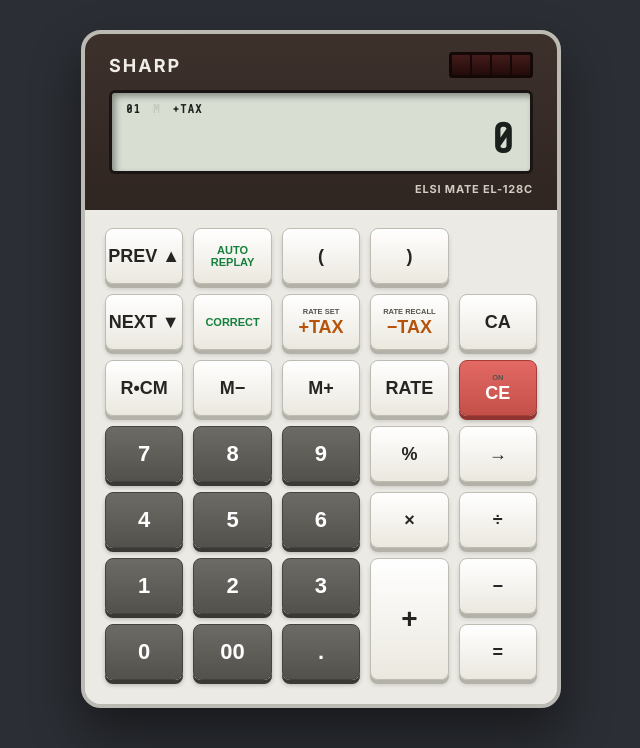
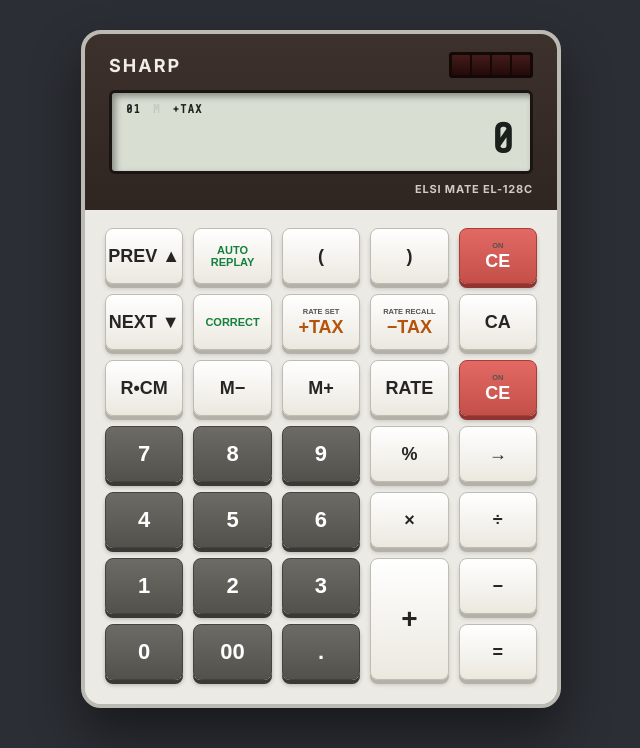
Before and after one commit to 0Valeriy0/OKR_lr2, an ASP.NET Core app: page /Index in a window 1280 px wide. Shown: the top 748 px of the page, without its empty margins (319-959 px from the left). Run offline with ASP.NET Core 8, Linux system fonts and the light colour scheme.

Commit message:
Додано додаткову кнопку видалення

```diff
--- a/OKR_lr2_1/Views/Home/Index.cshtml
+++ b/OKR_lr2_1/Views/Home/Index.cshtml
@@ -60,7 +60,9 @@
                 <button class="btn btn-light text-green" data-val="auto-replay">AUTO<br>REPLAY</button>
                 <button class="btn btn-light" data-val="(">(</button>
                 <button class="btn btn-light" data-val=")">)</button>
-                <div class="empty-cell"></div>
+                <button class="btn btn-red labeled-btn" data-val="Cl">
+                    <span class="sub-label">ON</span>CE
+                </button>
 
                 <!-- РЯДОК 2 -->
                 <button class="btn btn-light" data-val="next">NEXT ▼</button>
```
